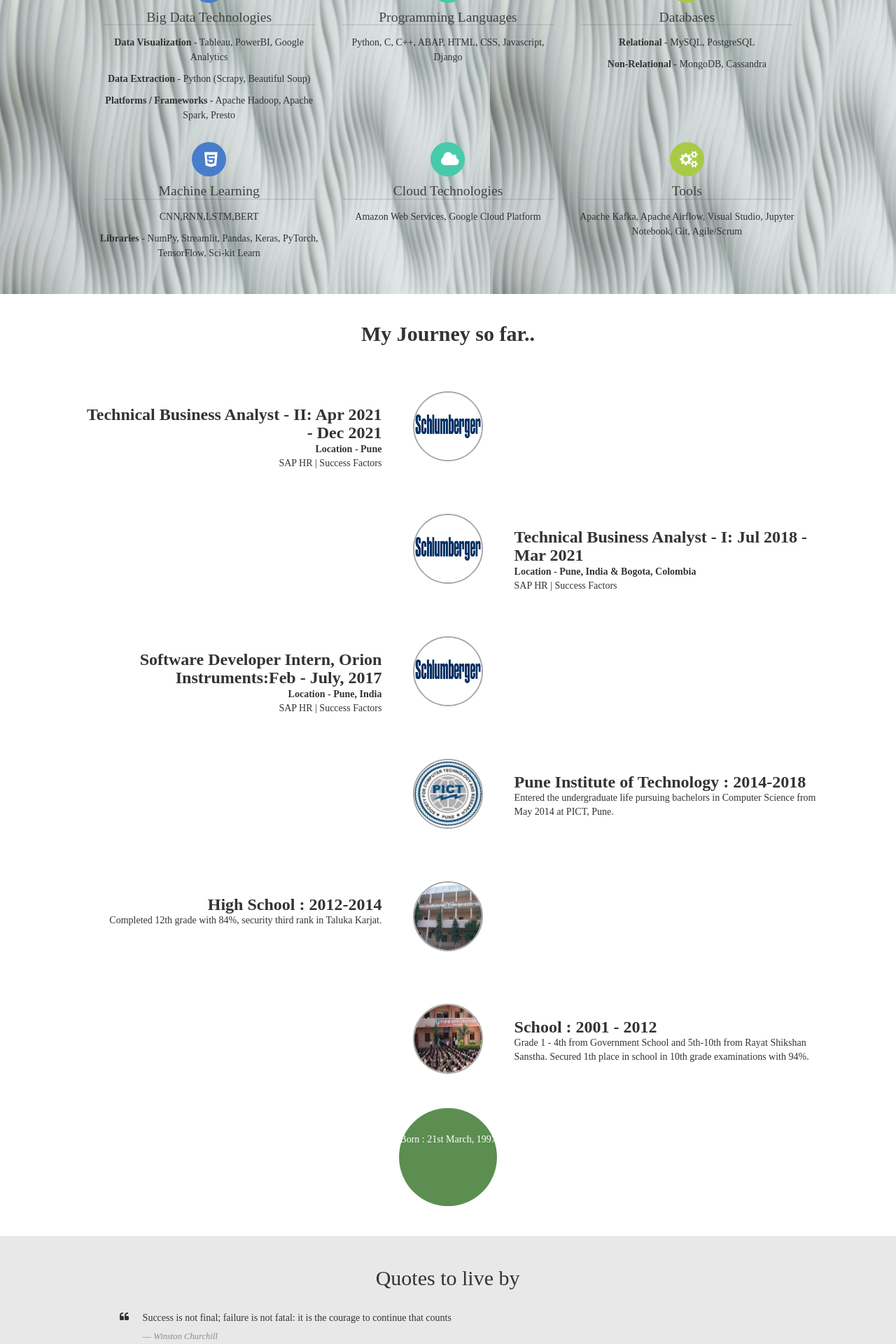
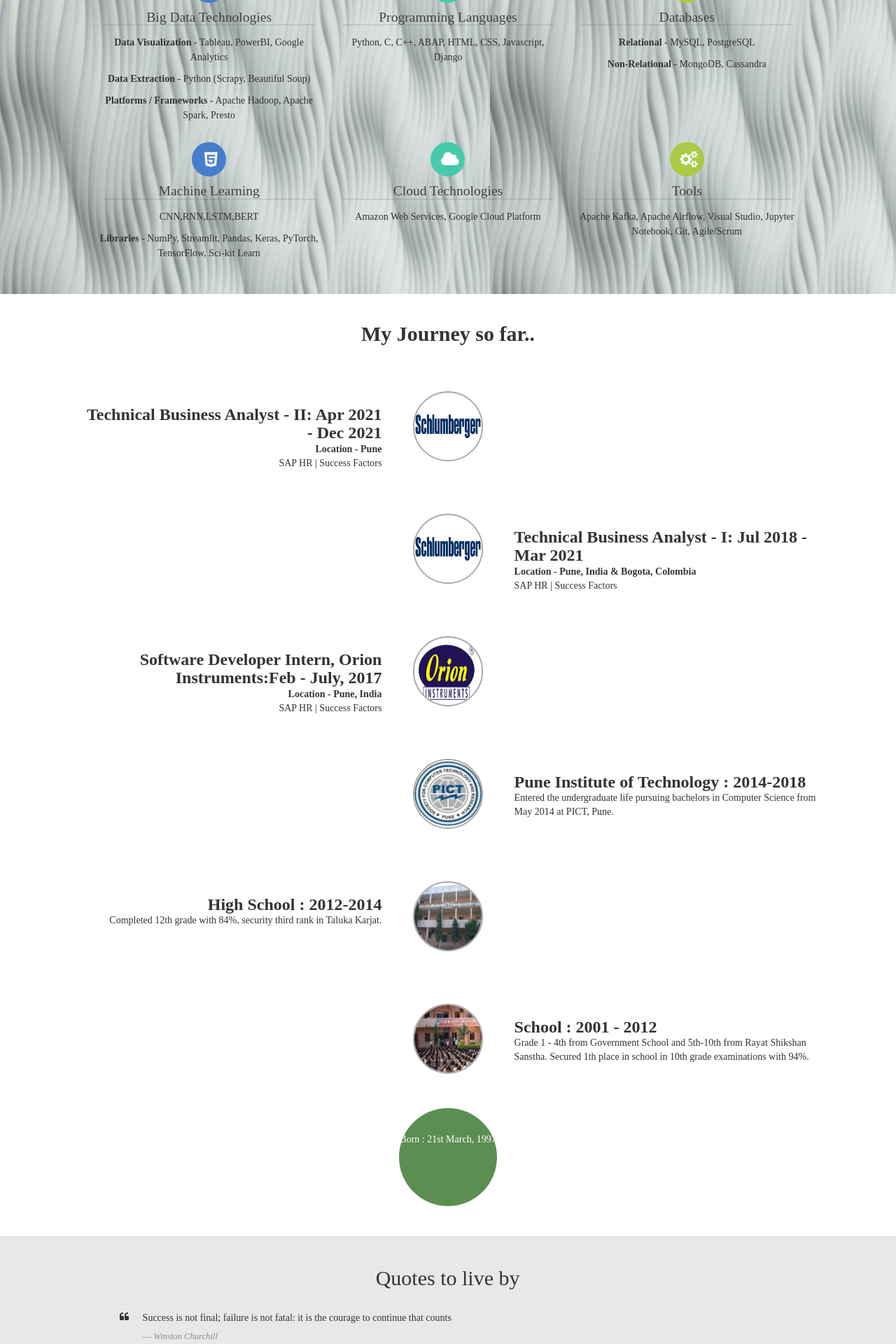
Before and after one commit to prachisudrik/prachisudrik.github.io, a Jekyll site: the page built from index.html, in a window 1280 px wide. Shown: the part 1008-2928 px from the top of the page at 70% size. Built offline with Jekyll 4.4.1, drawn with Linux system fonts in a browser that asks for light colours; nearby versions of some CDN libraries; some web fonts are replaced.

Commit message:
Update timeline.yml

```diff
--- a/_data/timeline.yml
+++ b/_data/timeline.yml
@@ -16,7 +16,7 @@
   description: <strong> Location - Pune, India </strong> <br> SAP HR | Success Factors
   additional_classes: slideInLeft
   icon:
-    src: /images/slb.png
+    src: /images/Orion.png
     background_color: #FFFFFF
 
 - title: "Pune Institute of Technology : 2014-2018"
```
